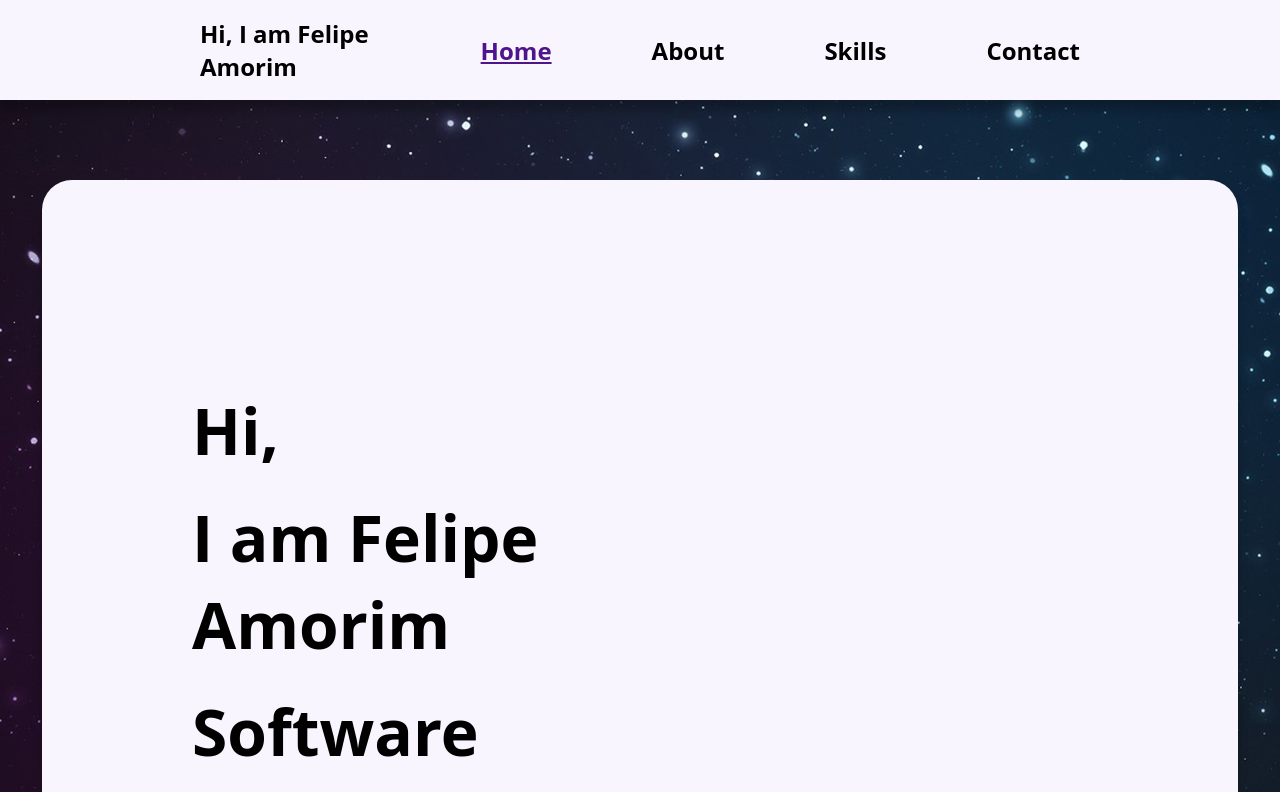
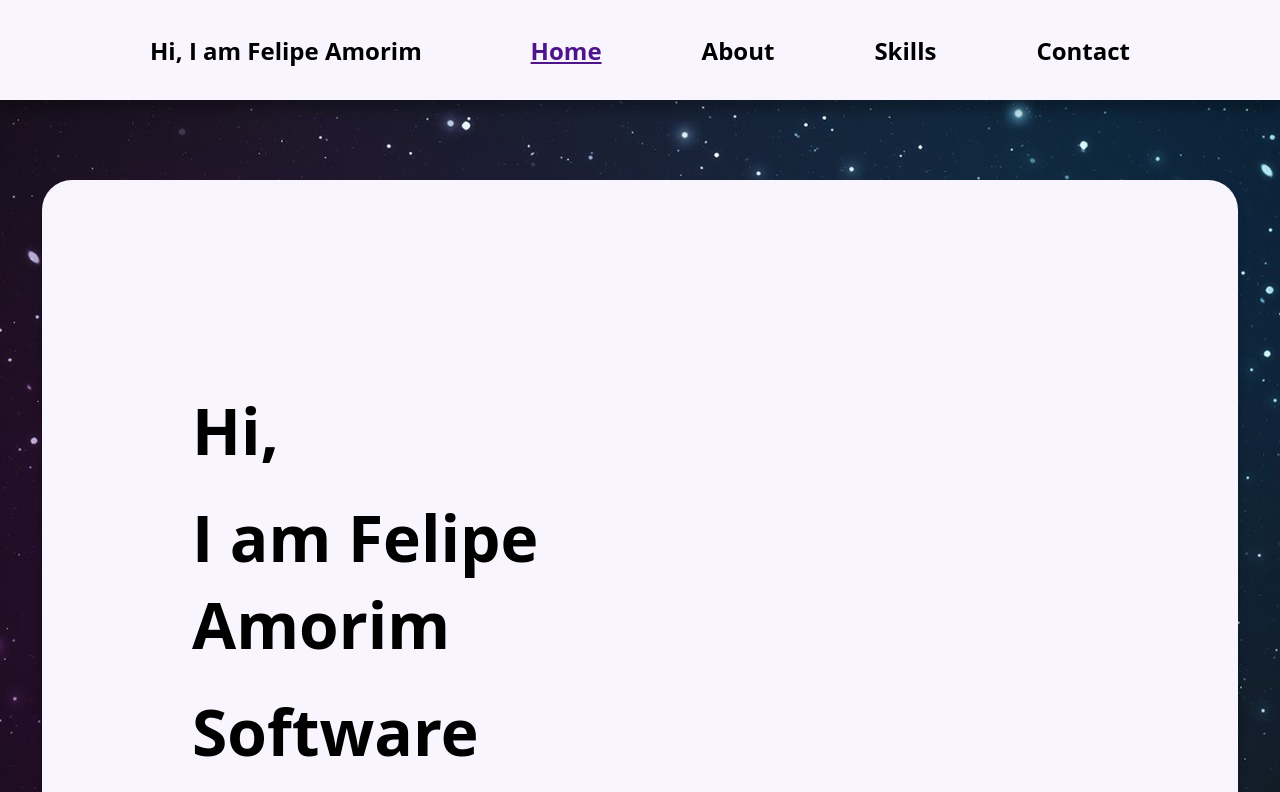
Before and after one commit to LipeAKugel/Portfolio, a Next.js app: page / in a window 1280 px wide. Shown: the top 792 px of the page. Built offline with nearby package versions, Linux system fonts and the light colour scheme.

Commit message:
:racehorse: fixing navbar

```diff
--- a/src/styles/app/home.module.css
+++ b/src/styles/app/home.module.css
@@ -1,5 +1,6 @@
 .container {
   width: 100vw;
+  padding-top: 100px;
   display: flex;
   justify-content: center;
   align-items: flex-start;
@@ -10,6 +11,7 @@
   width: 70vw;
   height: fit-content;
   margin-top: 80px;
+  margin-bottom: 80px;
   padding: 150px;
   display: flex;
   justify-content: flex-start;
--- a/src/styles/components/navbar.module.css
+++ b/src/styles/components/navbar.module.css
@@ -1,9 +1,12 @@
 .container {
   display: flex;
+  position: fixed;
+  top: 0;
+  left: 0;
+  width: 100%;
   justify-content: space-between;
   align-items: center;
   height: 100px;
-  padding: 0px 200px;
   font-size: 24px;
   font-weight: bold;
   background-color: #F9F5FF;
@@ -11,10 +14,11 @@
 }
 
 .leftcontainer {
-  justify-self: start;
+  margin-left: 150px;
 }
+
 .rightcontainer {
-  justify-self: end;
+  margin-right: 150px;
 }
 
 .rightcontainer a {
```
